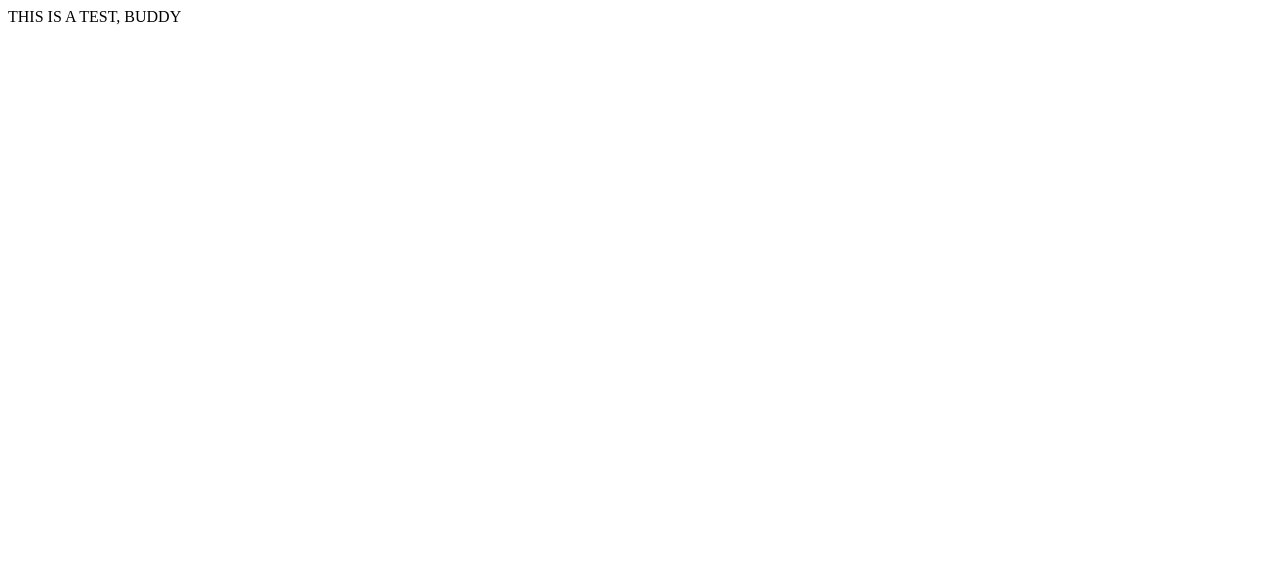
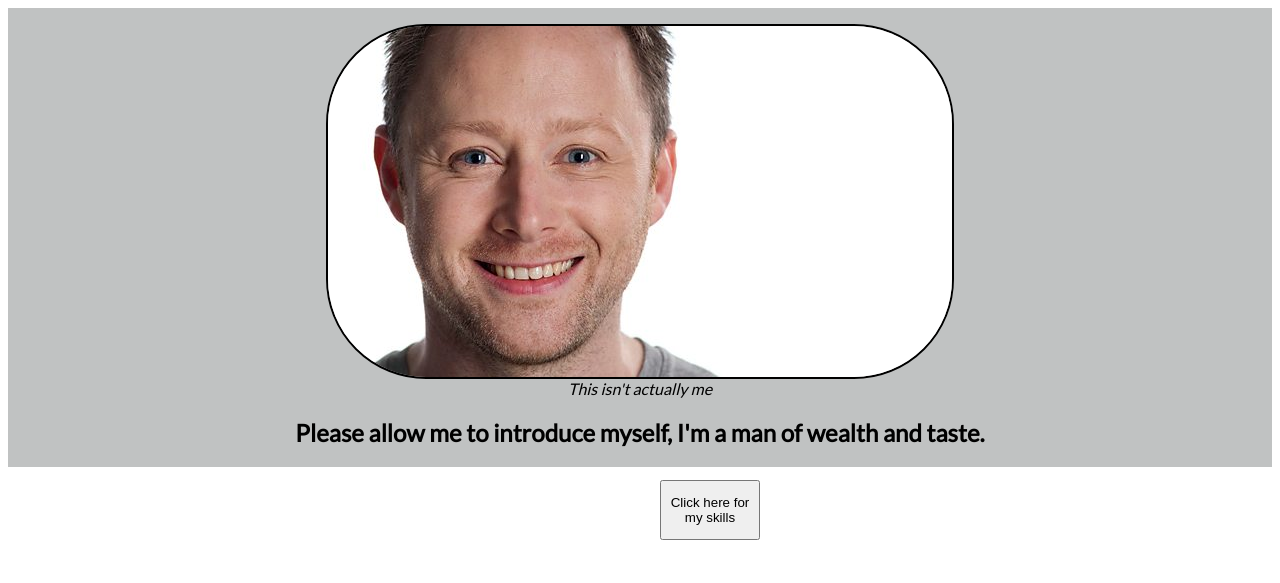
Before and after one commit to mogs-git/mogs-git.github.io, a plain HTML site: page about/index.html in a window 1280 px wide. Drawn offline with Linux system fonts and the light colour scheme.

Commit message:
add stuff

```diff
--- a/about/index.html
+++ b/about/index.html
@@ -1 +1,26 @@
-THIS IS A TEST, BUDDY
+<!DOCTYPE html>
+<html>
+  <head>
+    <meta charset="UTF-8">
+    <title>title</title>
+    <link href="https://fonts.googleapis.com/css?family=Lato&display=swap" rel="stylesheet">
+  <link rel="stylesheet" href="styles.css" type="text/css">
+  </head>
+  <body>
+  	<div class = "main">
+	  	<div class = "top_banner">
+	  		<figure class = "img_container">
+	  			<img src="images/limmy.jpg" class = "limmy">
+	  			<figcaption>This isn't actually me</figcaption>
+	  		</figure>
+	  		<h2 class="intro_desc">Please allow me to introduce myself, I'm a man of wealth and taste.</h3>
+	  	</div>
+
+	  	<div class = "mid_banner"></div>
+
+	  	<div class = "bottom_banner"></div>
+	</div>
+
+	<script src="script.js"></script>
+  </body>
+</html>
--- /dev/null
+++ b/about/script.js
@@ -0,0 +1,35 @@
+const mid_banner = document.getElementsByClassName("mid_banner")[0];
+const bod = document.getElementsByTagName("body")[0];
+let button = document.createElement("button");
+let button_shield = document.createElement("div");
+button_shield.style.width = "140px"
+button_shield.style.height = "100px"
+button_shield.style.display = "flex";
+button_shield.style.justifyContent = "center"
+bwidth = 100;
+bheight = 60;
+button.style.width = bwidth.toString() + "px";
+button.style.height = bheight.toString() + "px";
+button.textContent = "Click here for my skills";
+button_shield.style.position="absolute";
+button_shield_x = "50%";
+button_shield_y = "60%";
+button_shield.style.left=button_shield_x;
+button_shield.style.top=button_shield_y;
+button_shield.appendChild(button);
+mid_banner.appendChild(button_shield);
+button_shield.addEventListener("mousemove", (e) => {
+	let rect = button_shield.getBoundingClientRect();
+	button_center_y = rect.top + bheight/2;
+	button_center_x = rect.left + bwidth/2;
+	if (e.clientX > button_center_x) {
+		button_shield.style.left = (rect.left - 5)+"px";
+	} else {
+		button_shield.style.left = (e.clientX + 5)+"px";
+	}
+	if (e.clientY > button_center_y) {
+		button_shield.style.top = (rect.top - 5)+"px";
+	} else {
+		button_shield.style.top = (e.clientY + 5)+"px";
+	}
+})
--- /dev/null
+++ b/about/styles.css
@@ -0,0 +1,48 @@
+body {
+	font-family: 'Lato', sans-serif;
+}
+
+.main {
+	width: 100%;
+	display: grid;
+	grid-template-rows: repeat(3, 1fr);
+	grid-auto-columns: 100%;
+	justify-content: center;
+}
+
+.top_banner {
+	background-color: rgb(192, 194, 194);
+}
+
+.mid_banner {
+	display: flex;
+	flex-direction: column;
+	justify-content: center;
+}
+
+.bottom_banner {
+
+}
+
+.img_container {
+	display: flex;
+	flex-direction: column;
+	justify-content: center;
+}
+
+.limmy {
+	border-radius: 100px;
+	border: solid black 2px;
+	align-self: center;
+}
+
+figcaption {
+	display: flex;
+	justify-content: center;
+	font-style: italic;
+}
+
+.intro_desc {
+	display: flex;
+	justify-content: center;
+}
```
Also changed, not shown: about/images/limmy.jpg (added).
